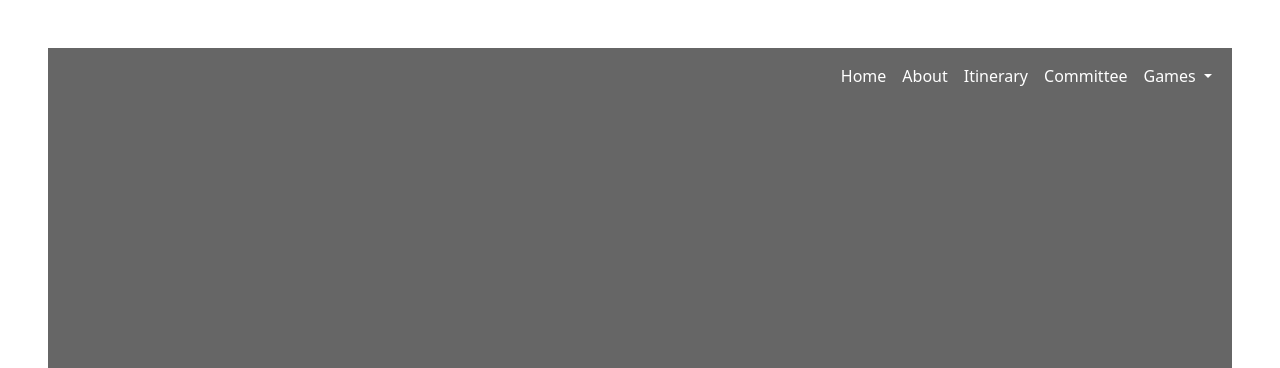
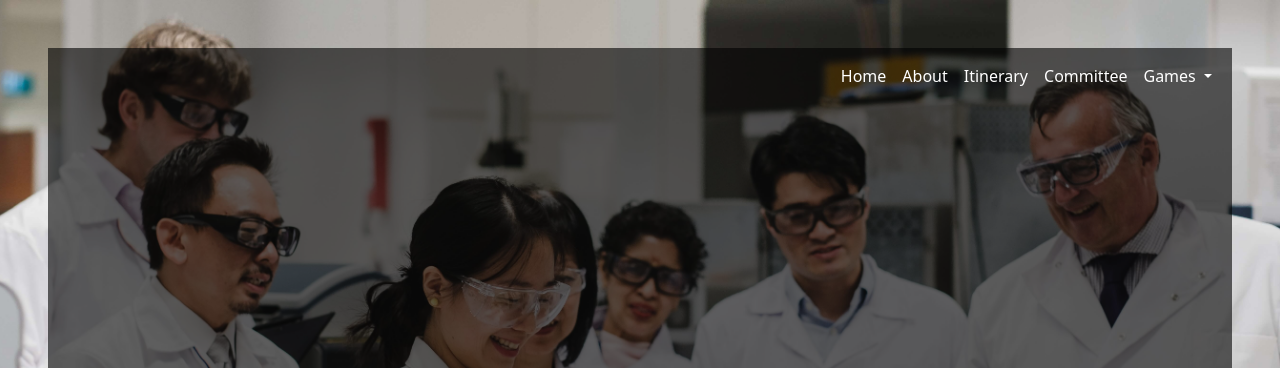
Before and after one commit to micsafety/safety-day23, a plain HTML site: page index.html in a window 1280 px wide. Shown: the top 368 px of the page. Drawn offline with nearby package versions, Linux system fonts and the light colour scheme.

Commit message:
Update index.html

```diff
--- a/index.html
+++ b/index.html
@@ -81,7 +81,7 @@
 
         <!-- Background image -->
         <div class="p-5 text-center bg-image" style="
-            background-image: url('background.jpg');
+            background-image: url('image/background.jpg');
             background-position: center center;
             background-size: cover;
             height: 100vh; width:100%;
```
